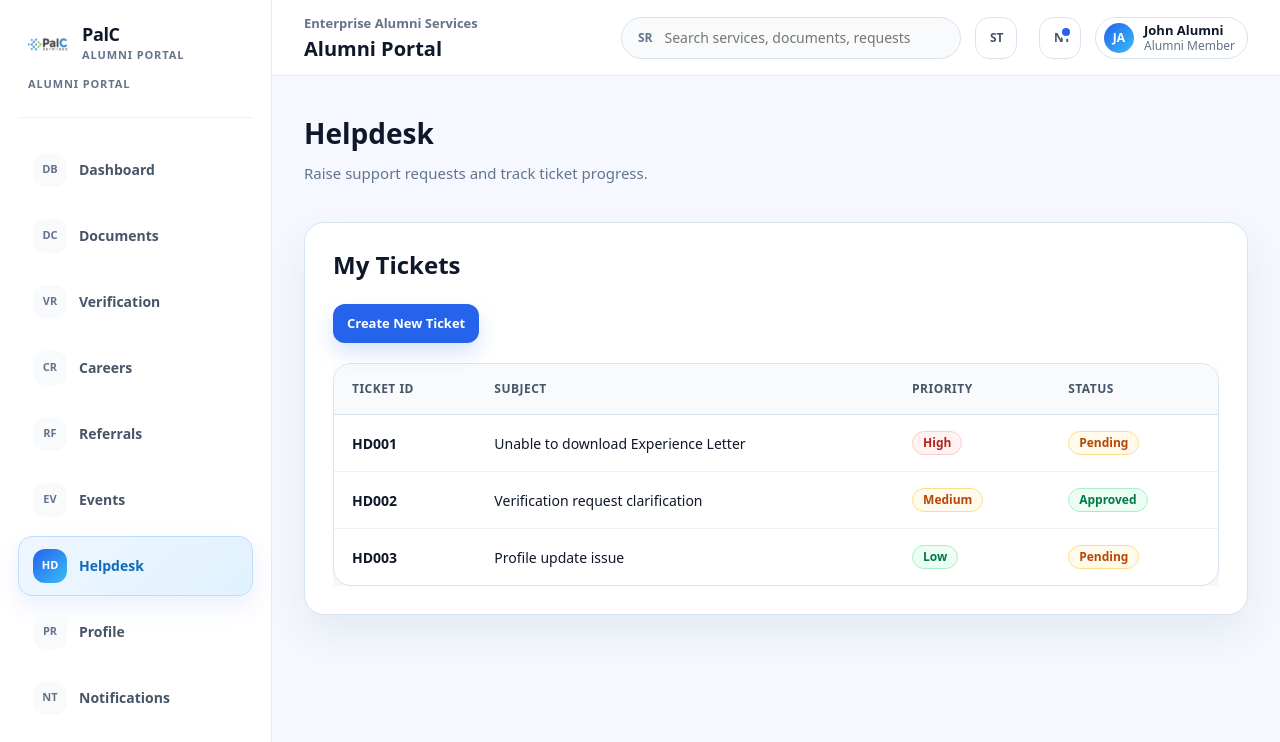
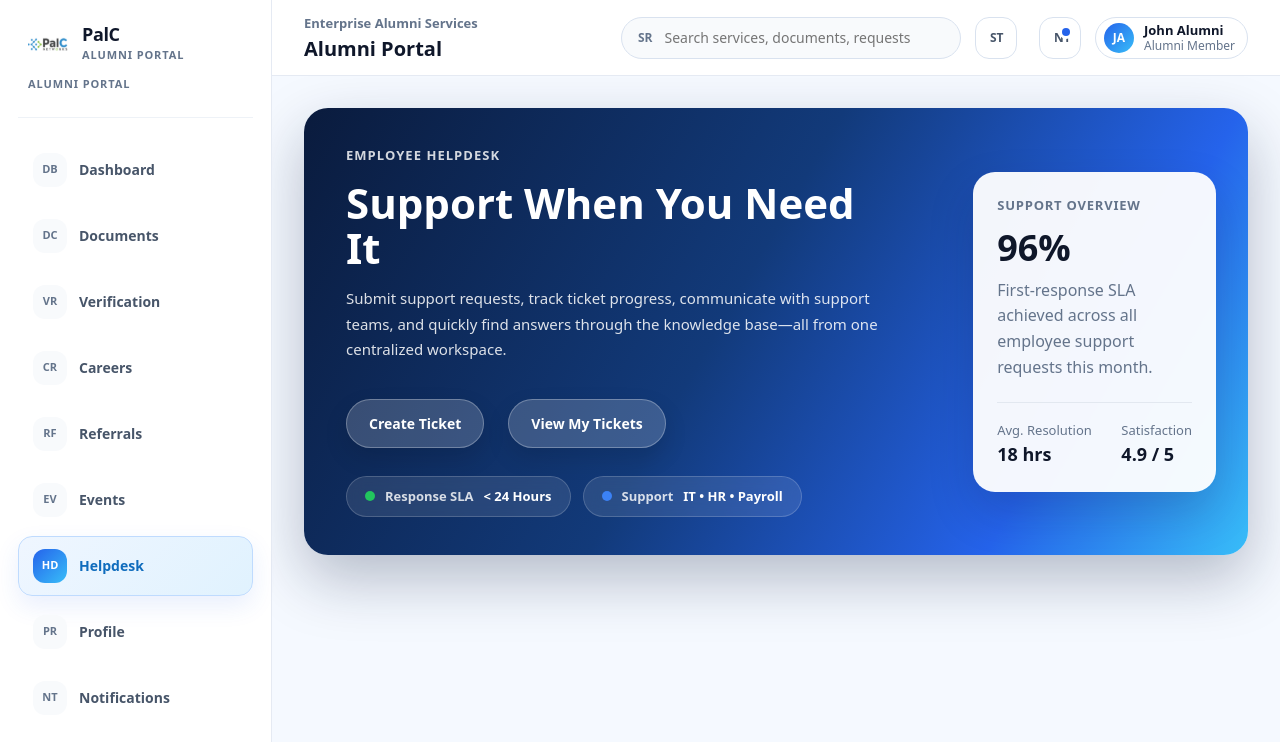
Before and after one commit to yashaswini-cyber/palc-alumni-portal, a React (Vite) app in the folder palc-alumni-portal/: page /helpdesk in a window 1280 px wide. Shown: the top 742 px of the page. Built offline with nearby package versions, Linux system fonts and the light colour scheme.

Commit message:
Started working on Helpdesk module, and completed the Hero Banner.

```diff
--- a/palc-alumni-portal/src/modules/helpdesk/HelpdeskPage.tsx
+++ b/palc-alumni-portal/src/modules/helpdesk/HelpdeskPage.tsx
@@ -1,72 +1,57 @@
-import PageHeader from "../../shared/components/PageHeader";
-import SectionCard from "../../shared/components/SectionCard";
-import StatusBadge from "../../shared/components/StatusBadge";
-
-const tickets = [
-  {
-    id: "HD001",
-    subject: "Unable to download Experience Letter",
-    priority: "High",
-    status: "Pending",
-  },
-  {
-    id: "HD002",
-    subject: "Verification request clarification",
-    priority: "Medium",
-    status: "Approved",
-  },
-  {
-    id: "HD003",
-    subject: "Profile update issue",
-    priority: "Low",
-    status: "Pending",
-  },
-];
+import { useRef, useState } from "react";
+import HeroBanner from "../../shared/components/HeroBanner";
+import PrimaryButton from "../../shared/components/PrimaryButton";
 
 export default function HelpdeskPage() {
+  const [showCreateTicket, setShowCreateTicket] = useState(false);
+  const ticketsSectionRef = useRef<HTMLDivElement>(null);
+
+  const openCreateTicket = () => setShowCreateTicket(true);
+
+  const scrollToTickets = () => {
+    ticketsSectionRef.current?.scrollIntoView({ behavior: "smooth", block: "start" });
+  };
+
   return (
     <div style={{ display: "flex", flexDirection: "column", gap: "32px" }}>
-      <PageHeader
-        title="Helpdesk"
-        subtitle="Raise support requests and track ticket progress."
+      <HeroBanner
+        badge="Employee Helpdesk"
+        title="Support When You Need It"
+        subtitle="Submit support requests, track ticket progress, communicate with support teams, and quickly find answers through the knowledge base—all from one centralized workspace."
+        actions={[
+          { title: "Create Ticket", onClick: openCreateTicket },
+          { title: "View My Tickets", onClick: scrollToTickets },
+        ]}
+        pills={[
+          { title: "Response SLA", value: "< 24 Hours", color: "#22C55E" },
+          { title: "Support", value: "IT • HR • Payroll", color: "#3B82F6" },
+        ]}
+        summaryCard={
+          <>
+            <p style={{ margin: 0, fontSize: "13px", fontWeight: 700, color: "#64748B", textTransform: "uppercase", letterSpacing: ".06em" }}>
+              Support Overview
+            </p>
+
+            <h3 style={{ margin: "10px 0 6px", fontSize: "36px", fontWeight: 800 }}>96%</h3>
+
+            <p style={{ margin: 0, color: "#64748B", lineHeight: 1.6 }}>
+              First-response SLA achieved across all employee support requests this month.
+            </p>
+
+            <div style={{ marginTop: "22px", paddingTop: "18px", borderTop: "1px solid #E2E8F0", display: "flex", justifyContent: "space-between" }}>
+              <div>
+                <div style={{ fontSize: "13px", color: "#64748B" }}>Avg. Resolution</div>
+                <div style={{ fontSize: "18px", fontWeight: 700 }}>18 hrs</div>
+              </div>
+
+              <div>
+                <div style={{ fontSize: "13px", color: "#64748B" }}>Satisfaction</div>
+                <div style={{ fontSize: "18px", fontWeight: 700 }}>4.9 / 5</div>
+              </div>
+            </div>
+          </>
+        }
       />
-
-      <SectionCard title="My Tickets">
-        <div style={{ marginBottom: "20px" }}>
-          <button>Create New Ticket</button>
-        </div>
-
-        <div style={{ overflowX: "auto" }}>
-          <table>
-            <thead>
-              <tr>
-                <th>Ticket ID</th>
-                <th>Subject</th>
-                <th>Priority</th>
-                <th>Status</th>
-              </tr>
-            </thead>
-
-            <tbody>
-              {tickets.map((ticket) => (
-                <tr key={ticket.id}>
-                  <td style={{ fontWeight: 800 }}>{ticket.id}</td>
-
-                  <td>{ticket.subject}</td>
-
-                  <td>
-                    <StatusBadge status={ticket.priority} />
-                  </td>
-
-                  <td>
-                    <StatusBadge status={ticket.status} />
-                  </td>
-                </tr>
-              ))}
-            </tbody>
-          </table>
-        </div>
-      </SectionCard>
     </div>
   );
 }
```
